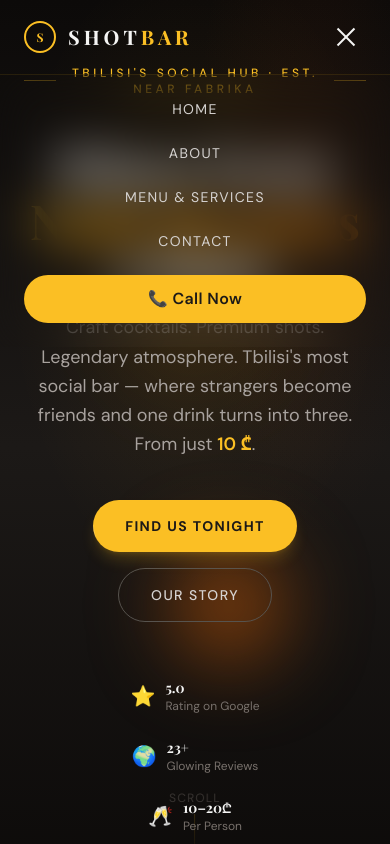
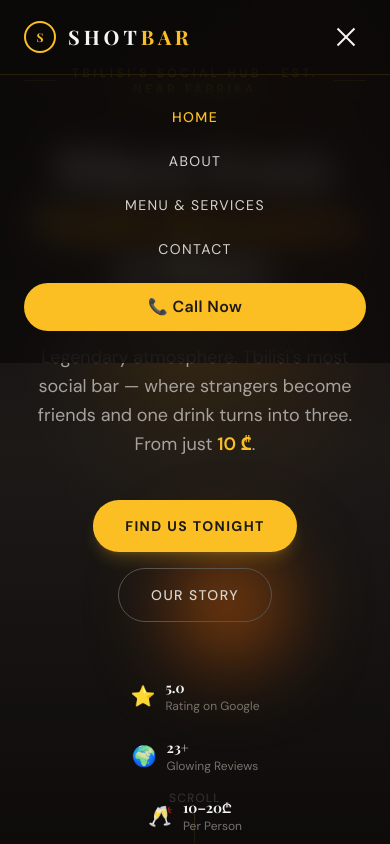
Before and after one commit to dtchanukvadze/PaggyAI-SHOTBAR, a Next.js app: page / in a window 390 px wide. Both pictures are taken after a click on the button "Toggle menu". Shown: the top 844 px of the page. Built offline with nearby package versions, Linux system fonts and the light colour scheme; a web font is replaced by a local one.

Commit message:
Nav Bar Bug Fix

```diff
--- a/src/app/globals.css
+++ b/src/app/globals.css
@@ -198,6 +198,19 @@
   border-bottom: 1px solid rgba(245,158,11,0.1);
 }
 
+.mobile-nav-blur {
+  background-color: rgba(12, 10, 9, 0.75) !important;
+
+  /* Safari requires the vendor prefix to be stated FIRST */
+  -webkit-backdrop-filter: blur(16px) !important;
+  backdrop-filter: blur(16px) !important;
+
+  /* Forces iOS to isolate this container onto its own GPU layer */
+  will-change: transform, filter;
+  -webkit-transform: translateZ(0);
+  transform: translateZ(0);
+}
+
 @layer utilities {
   .text-balance {
     text-wrap: balance;
--- a/src/components/layout/Navbar.tsx
+++ b/src/components/layout/Navbar.tsx
@@ -32,13 +32,22 @@
 
   return (
     <header
-      className={`fixed top-0 left-0 right-0 z-50 transition-all duration-500 ${
-        scrolled ? 'nav-scrolled py-3' : 'py-5 bg-transparent'
+      className={`fixed top-0 left-0 right-0 z-50 transition-all duration-500 will-change-transform ${
+        scrolled
+          ? 'nav-scrolled py-3'
+          : menuOpen
+            ? 'bg-stone-950/95 py-5 border-b border-amber-400/10' /* Gives iPhone a solid base backing when menu is toggled up top */
+            : 'py-5 bg-transparent'
       }`}
+      style={{
+        // Hardware-accelerate the global layout block directly for Safari mobile layer isolation
+        transform: 'translateZ(0)',
+        WebkitTransform: 'translateZ(0)'
+      }}
     >
-      <div className="max-w-7xl mx-auto px-6 flex items-center justify-between ">
+      <div className="max-w-7xl mx-auto px-6 flex items-center justify-between">
         {/* Logo */}
-        <a href="#home" className="flex items-center gap-3 group ">
+        <a href="#home" className="flex items-center gap-3 group">
           <div className="w-8 h-8 rounded-full border-2 border-amber-400 flex items-center justify-center group-hover:bg-amber-400 transition-colors duration-300">
             <span className="text-amber-400 group-hover:text-stone-900 font-display font-bold text-xs leading-none transition-colors duration-300">
               S
@@ -80,7 +89,7 @@
 
           <button
             onClick={() => setMenuOpen(!menuOpen)}
-            className="md:hidden flex flex-col gap-1.5 p-2"
+            className="md:hidden flex flex-col gap-1.5 p-2 z-50 relative"
             aria-label="Toggle menu"
           >
             <span
@@ -96,11 +105,16 @@
         </div>
       </div>
 
-      {/* Mobile menu */}
+      {/* Mobile menu dropdown panel */}
       <div
-        className={`md:hidden absolute top-full left-0 right-0 bg-stone-950/98 backdrop-blur-xl border-t border-amber-400/10 transition-all duration-400 overflow-hidden ${
-          menuOpen ? 'max-h-screen py-6' : 'max-h-0'
+        className={`md:hidden absolute top-full left-0 right-0 border-t border-amber-400/10 transition-all duration-300 ease-in-out overflow-hidden ${
+          menuOpen ? 'max-h-screen py-8 opacity-100' : 'max-h-0 opacity-0'
         }`}
+        style={{
+          backgroundColor: 'rgba(12, 10, 9, 0.78)', /* Safe backing opacity */
+          backdropFilter: 'blur(16px)',
+          WebkitBackdropFilter: 'blur(16px)', /* Strict Safari compilation requirement */
+        }}
       >
         <nav className="flex flex-col items-center gap-6 px-6">
           {navLinks.map((link) => (
@@ -108,7 +122,11 @@
               key={link.href}
               href={link.href}
               onClick={() => setMenuOpen(false)}
-              className="text-stone-300 hover:text-amber-400 font-body tracking-widest uppercase text-sm transition-colors duration-200"
+              className={`font-body tracking-widest uppercase text-sm transition-colors duration-200 ${
+                activeSection === link.href.replace('#', '')
+                  ? 'text-amber-400 font-medium'
+                  : 'text-stone-300 hover:text-amber-400'
+              }`}
             >
               {link.label}
             </a>
```
